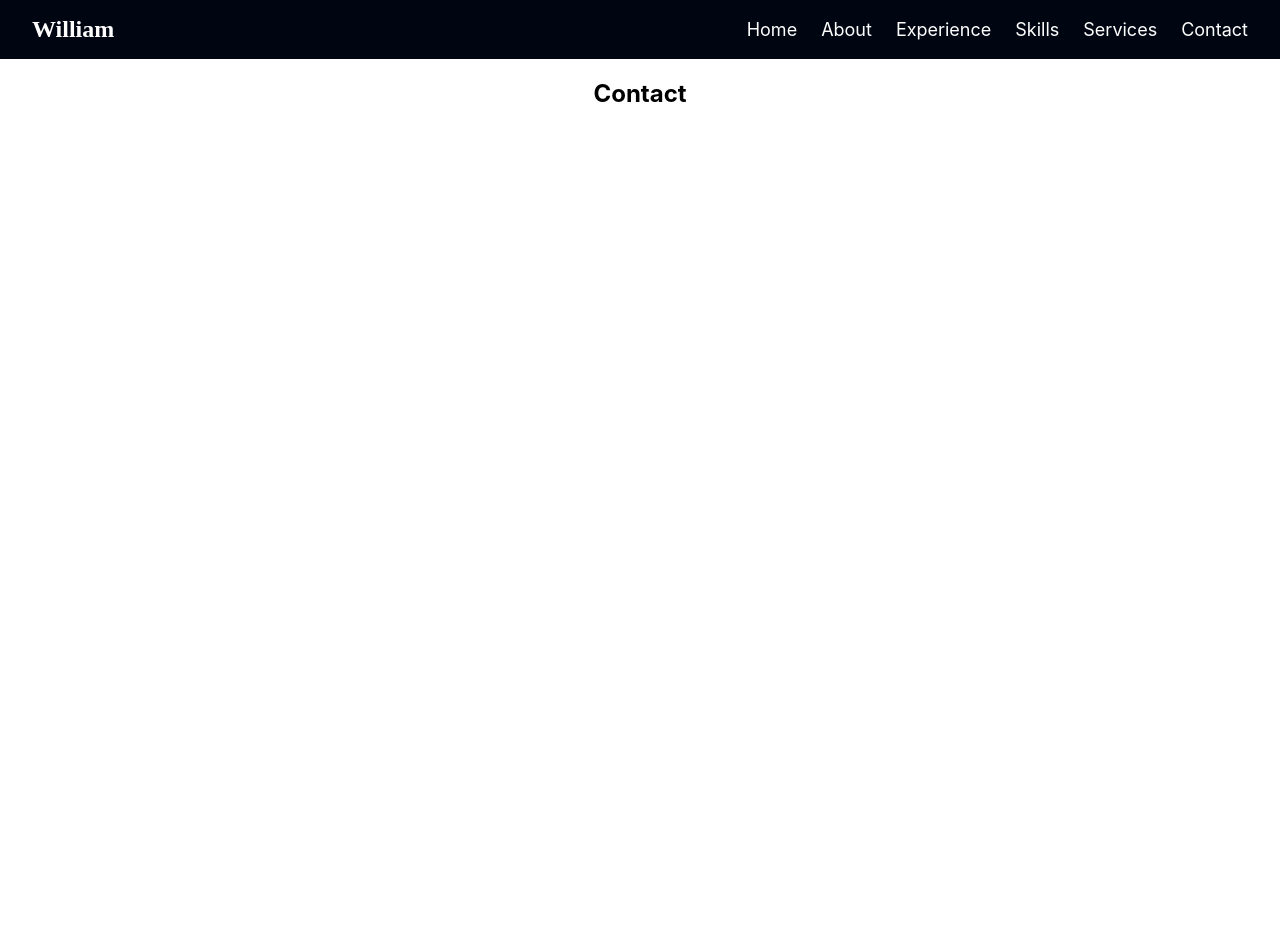
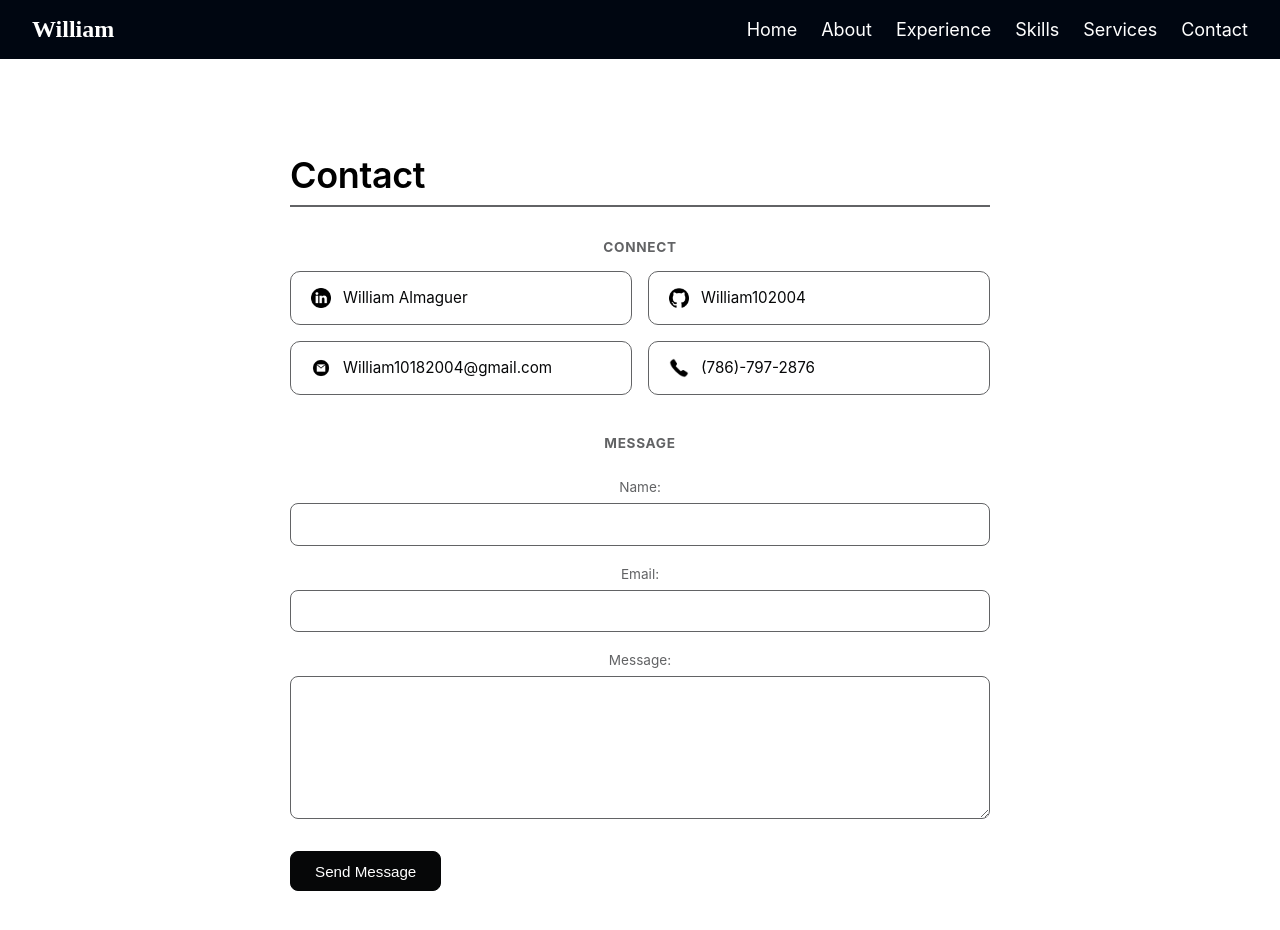
Before and after one commit to William102004/homepage, a React (Create React App) app: page /contact in a window 1280 px wide. Shown: the top 930 px of the page. Before the commit the page ends 800 px from the top, so only its background shows below. Built offline with nearby package versions, Linux system fonts and the light colour scheme; no server answers.

Commit message:
Contact page initial touches, implementing emailjs messages

```diff
--- a/package.json
+++ b/package.json
@@ -3,6 +3,7 @@
   "version": "0.1.0",
   "private": true,
   "dependencies": {
+    "@emailjs/browser": "^4.4.1",
     "@testing-library/dom": "^10.4.1",
     "@testing-library/jest-dom": "^6.9.1",
     "@testing-library/react": "^16.3.2",
--- /dev/null
+++ b/src/css/Contact.css
@@ -0,0 +1,130 @@
+.contact-page {
+    max-width: 700px;
+    margin: 0 auto;
+    padding: 4rem 2rem;
+}
+
+.contact-title {
+    font-size: clamp(1.5rem, 4vw, 2.25rem);
+    font-weight: 600;
+    letter-spacing: -0.01em;
+    margin-bottom: 2rem;
+    text-align: left;
+    border-bottom: 2px solid #626365;
+    padding-bottom: 0.5rem;
+    box-sizing: border-box;
+}
+
+.contact-content h2 {
+    font-size: 0.85rem;
+    text-transform: uppercase;
+    letter-spacing: 0.05em;
+    color: #626365;
+    margin-bottom: 1rem;
+}
+
+.contact-content h3 {
+    font-size: 0.85rem;
+    text-transform: uppercase;
+    letter-spacing: 0.05em;
+    color: #626365;
+    margin: 2.5rem 0 1rem;
+}
+
+.contact-cards {
+    display: grid;
+    grid-template-columns: repeat(2, 1fr);
+    gap: 1rem;
+}
+
+.contact-card {
+    display: flex;
+    align-items: center;
+    gap: 0.75rem;
+    border: 1px solid #626365;
+    border-radius: 10px;
+    padding: 1rem 1.25rem;
+    color: #060708;
+    text-decoration: none;
+    font-size: 0.95rem;
+    overflow-wrap: anywhere;
+    transition: background-color 0.15s ease, border-color 0.15s ease;
+}
+
+.contact-card:hover {
+    background-color: rgba(6, 7, 8, 0.04);
+    border-color: #060708;
+}
+
+.contact-card img {
+    width: 20px;
+    height: 20px;
+    flex-shrink: 0;
+}
+
+.contact-form {
+    display: flex;
+    flex-direction: column;
+    gap: 0.5rem;
+}
+
+.contact-form label {
+    font-size: 0.85rem;
+    color: #626365;
+    margin-top: 0.75rem;
+}
+
+.contact-form input,
+.contact-form textarea {
+    font: inherit;
+    padding: 0.65rem 0.75rem;
+    border: 1px solid #626365;
+    border-radius: 8px;
+    background: transparent;
+    color: #060708;
+    resize: vertical;
+}
+
+.contact-form input:focus,
+.contact-form textarea:focus {
+    outline: none;
+    border-color: #060708;
+}
+
+.contact-form button {
+    margin-top: 1.5rem;
+    align-self: flex-start;
+    padding: 0.65rem 1.5rem;
+    border: 1px solid #060708;
+    border-radius: 8px;
+    background: #060708;
+    color: #fff;
+    font-size: 0.95rem;
+    cursor: pointer;
+    transition: opacity 0.15s ease;
+}
+
+.contact-form button:hover {
+    opacity: 0.85;
+}
+
+.contact-form button:disabled {
+    opacity: 0.5;
+    cursor: not-allowed;
+}
+
+.contact-status {
+    margin-top: 1rem;
+    font-size: 0.9rem;
+    color: #626365;
+}
+
+@media (max-width: 480px) {
+    .contact-page {
+        padding: 2.5rem 1.25rem;
+    }
+
+    .contact-cards {
+        grid-template-columns: 1fr;
+    }
+}
--- a/src/pages/Contact.tsx
+++ b/src/pages/Contact.tsx
@@ -1,9 +1,83 @@
-import React from 'react';
+import React, { useRef, useState } from 'react';
+import emailjs from '@emailjs/browser';
+import '../css/Contact.css';
+import linkedin from '../textures/linkedin.png';
+import github from '../textures/github.png';
+import phone from '../textures/phone.png';
+import email from '../textures/email.png';
+
+const SERVICE_ID = process.env.REACT_APP_EMAILJS_SERVICE_ID as string;
+const TEMPLATE_ID = process.env.REACT_APP_EMAILJS_TEMPLATE_ID as string;
+const PUBLIC_KEY = process.env.REACT_APP_EMAILJS_PUBLIC_KEY as string;
 
 function Contact() {
+  const formRef = useRef<HTMLFormElement>(null);
+  const [status, setStatus] = useState('');
+  const [loading, setLoading] = useState(false);
+
+  const handleSubmit = (e: React.FormEvent<HTMLFormElement>) => {
+    e.preventDefault();
+    if (!formRef.current) return;
+
+    setLoading(true);
+    setStatus('');
+
+    emailjs.sendForm(SERVICE_ID, TEMPLATE_ID, formRef.current, PUBLIC_KEY)
+      .then(() => {
+        setStatus('Thank you for your message! I will get back to you soon.');
+        formRef.current?.reset();
+      })
+      .catch((error) => {
+        console.error(error.text);
+        setStatus('Failed to send message. Please try again.');
+      })
+      .finally(() => {
+        setLoading(false);
+      });
+  };
+
   return (
-    <section className="page">
-      <h1>Contact</h1>
+    <section className="contact-page">
+      <h1 className="contact-title">Contact</h1>
+      <div className="contact-content">
+        <h2>Connect</h2>
+        <div className="contact-cards">
+          <a className="contact-card" href="https://www.linkedin.com/in/william-almaguer-b680432ab/" target="_blank" rel="noopener noreferrer">
+            <img src={linkedin} alt="LinkedIn" />
+            William Almaguer
+          </a>
+          <a className="contact-card" href="https://github.com/williamalmaguer" target="_blank" rel="noopener noreferrer">
+            <img src={github} alt="GitHub" />
+            William102004
+          </a>
+          <a className="contact-card" href="mailto:william10182004@gmail.com" target="_blank" rel="noopener noreferrer">
+            <img src={email} alt="Email" />
+            William10182004@gmail.com
+          </a>
+          <a className="contact-card" href="tel:+17867972876" target="_blank" rel="noopener noreferrer">
+            <img src={phone} alt="Phone" />
+            (786)-797-2876
+          </a>
+        </div>
+
+        <h3>Message</h3>
+        <form className="contact-form" ref={formRef} onSubmit={handleSubmit}>
+          <label htmlFor="name">Name:</label>
+          <input type="text" id="name" name="name" required />
+
+          <label htmlFor="email">Email:</label>
+          <input type="email" id="email" name="email" required />
+
+          <label htmlFor="message">Message:</label>
+          <textarea id="message" name="message" rows={6} required></textarea>
+
+          <button type="submit" disabled={loading}>
+            {loading ? 'Sending...' : 'Send Message'}
+          </button>
+
+          {status && <p className="contact-status">{status}</p>}
+        </form>
+      </div>
     </section>
   );
 }
```
Also changed, not shown: 2 other files (tests, documents, lock files or other folders).
